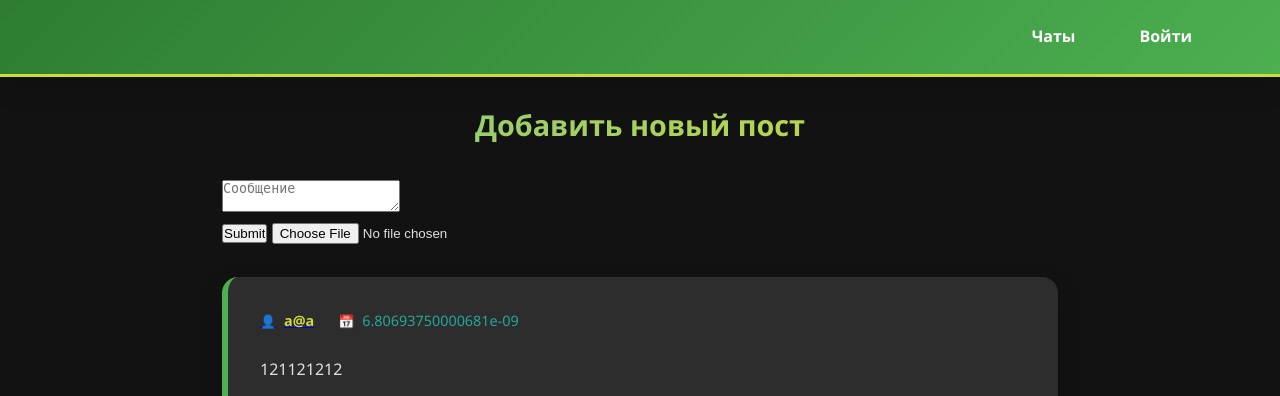
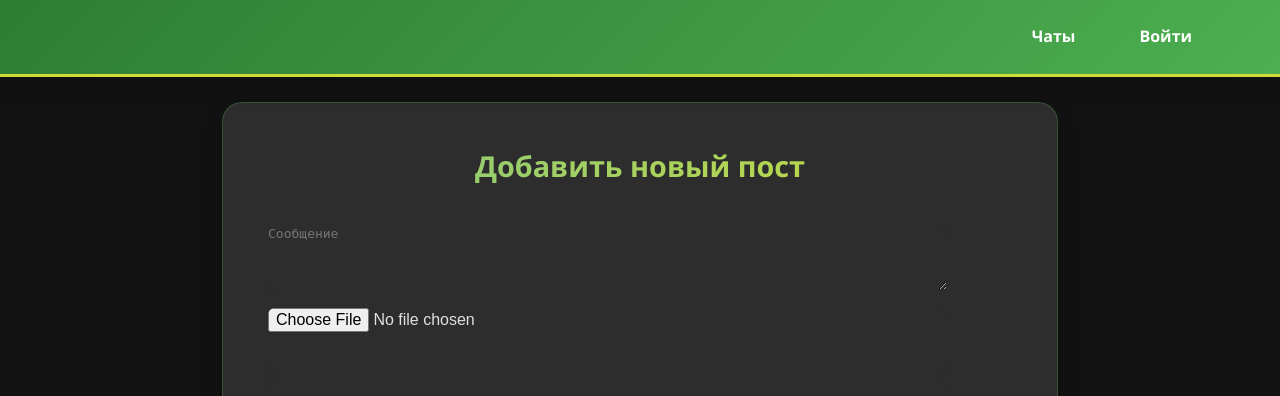
Before and after one commit to AWYME/TwitterCopy, a Flask app: page / in a window 1280 px wide. Shown: the top 396 px of the page. Run offline with Flask 3, Linux system fonts and the light colour scheme; data comes from the database, SQL or seed files in the repository; both versions use the stored data as it was after the commit.

Commit message:
FIx stiles

```diff
--- a/main.py
+++ b/main.py
@@ -103,4 +103,8 @@ def chatList():
         elif chats[i]["second_client_id"] == client_id:
             chats[i].update({"chat_with": getUserById(chats[i]["first_client_id"])["email"]})
     return render_template('chatList.html',chats=chats)
+
+if __name__ == '__main__':
+    app.run(debug=True)
+
 app.run(host='0.0.0.0', port=81)
--- a/static/style.css
+++ b/static/style.css
@@ -448,18 +448,6 @@ body {
     margin-bottom: 0.25rem;
 }
 
-.partner-status {
-    color: var(--text-secondary);
-    font-size: 0.95rem;
-}
-
-.partner-status::before {
-    content: '●';
-    color: var(--lime-accent);
-    margin-right: 0.5rem;
-    font-size: 0.8rem;
-}
-
 /* Область сообщений (прокручиваемая) */
 .chat-messages {
     flex: 1;
@@ -837,3 +825,28 @@ body {
 .chats-list::-webkit-scrollbar-thumb:hover {
     background: var(--light-green);
 }
+
+.auth-elements{
+    background-color: var(--card-bg);
+    width: 90%;
+    height: 4rem;
+    margin: 5px;
+    color: var(--text-primary);
+    border: var(--gradient-primary);
+    border-radius: 7px;
+    border-width: 1px;
+    font-size: medium;
+}
+
+.auth-for{
+    background: var(--card-bg);
+    border-radius: 20px;
+    padding: 2.5rem;
+    margin: 2rem auto;
+    max-width: 900px;
+    height: 450px;
+    border: 1px solid rgba(76, 175, 80, 0.3);
+    box-shadow: var(--shadow-medium);
+    position: relative;
+    overflow: hidden;
+}
--- a/templates/post.html
+++ b/templates/post.html
@@ -3,7 +3,7 @@
 <head>
     <meta charset="UTF-8">
     <meta name="viewport" content="width=device-width, initial-scale=1.0">
-    <title>Блог - Тестовая страница</title>
+    <title>Форум - Тестовая страница</title>
     <link rel="stylesheet" href="{{url_for('static', filename='style.css')}}">
 </head>
 <body>
@@ -27,8 +27,8 @@
             <form id="form-post" method="post" enctype="multipart/form-data">
                 <textarea name="text" id="" placeholder="Сообщение" class="auth-elements"></textarea>
                 <div>
+                    <input type="file" name="file" class="auth-elements">
                     <input type="submit" class="auth-elements">
-                    <input type="file" name="file" class="auth-elements">
                 </div>
             </form>
             <p class="form-error">{{error}}</p>
```
Also changed, not shown: templates/chat.html (+0 -7 lines), db/database.db, 1 other file.
